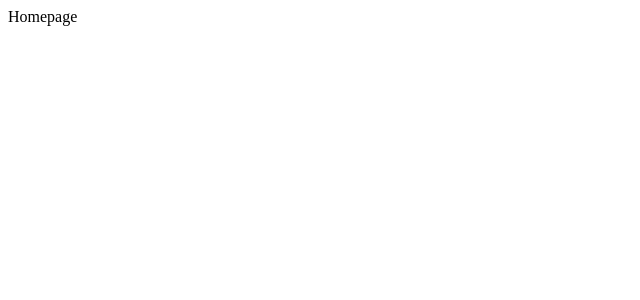
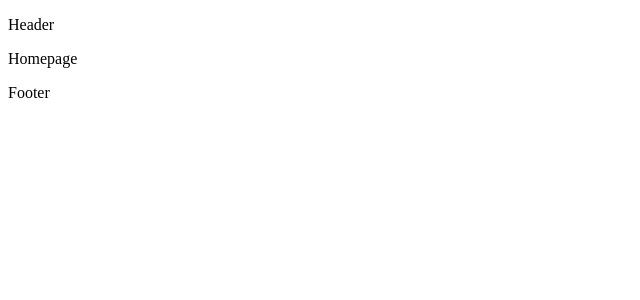
Before and after one commit to lukaslgit/homepage, a React app: page / in a window 1280 px wide. Shown: the top 300 px of the page, without its empty margins (0-640 px from the left). Built offline with nearby package versions, Linux system fonts and the light colour scheme; the HTML template or start-up script is replaced by a standard one.

Commit message:
feat: add Layout component with Header and Footer

```diff
--- a/src/App.jsx
+++ b/src/App.jsx
@@ -5,6 +5,7 @@
     import Homepage from './pages/Homepage';
     import Projects from './pages/Projects';
     import NotFound from './pages/NotFound';
+    import Layout from './components/Layout';
 
 
 export default function App(){
@@ -12,12 +13,12 @@
     const router = createBrowserRouter([
         {
             path: '/',
-            element: <Homepage />,
+            element: <Layout><Homepage /></Layout>,
             errorElement: <NotFound />,
         },
         {
             path: '/projects',
-            element: <Projects />
+            element: <Layout><Projects /></Layout>
         }
     ])
 
--- /dev/null
+++ b/src/components/Footer.jsx
@@ -0,0 +1,7 @@
+export default function(){
+    return(
+        <footer>
+            <p>Footer</p>
+        </footer>
+    )
+}
--- /dev/null
+++ b/src/components/Header.jsx
@@ -0,0 +1,7 @@
+export default function Header(){
+    return(
+        <header>
+            <p>Header</p>
+        </header>
+    )
+}
--- /dev/null
+++ b/src/components/Layout.jsx
@@ -0,0 +1,12 @@
+import Header from "./Header";
+import Footer from './Footer';
+
+export default function Layout({ children }) {
+  return (
+    <>
+      <Header />
+      <main>{children}</main>
+      <Footer />
+    </>
+  );
+}
```
